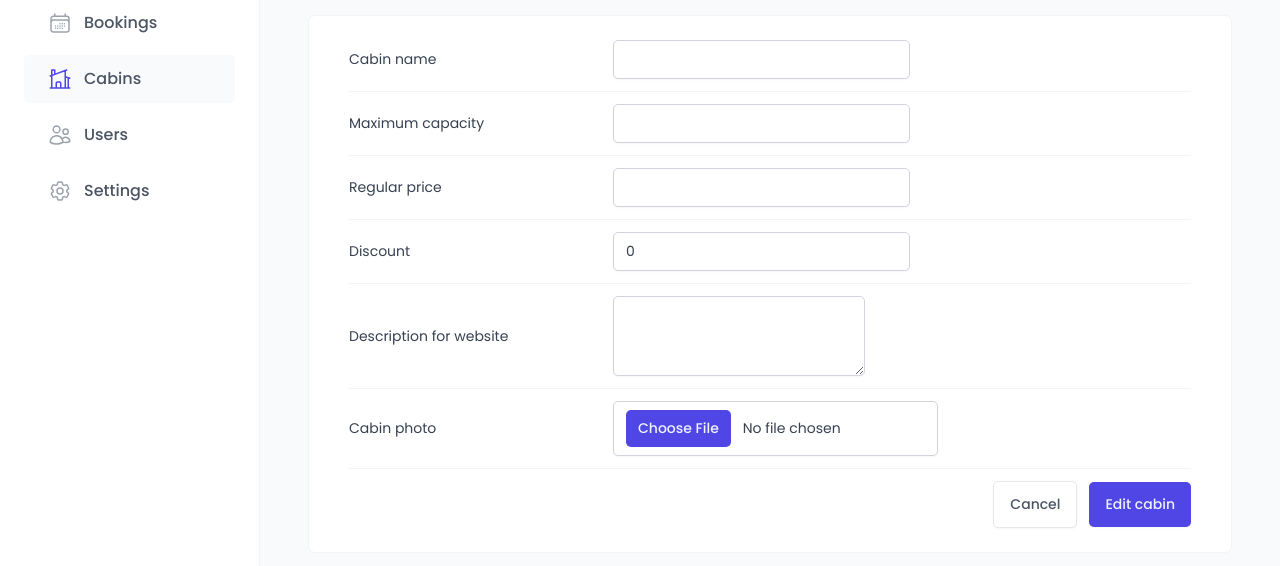
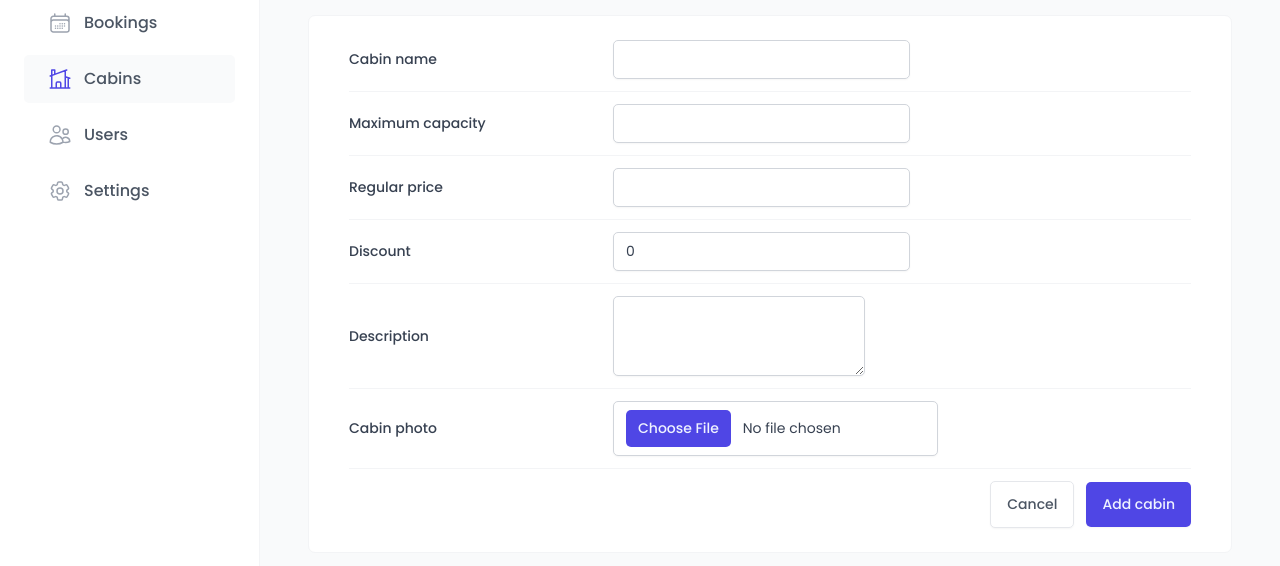
Before and after one commit to G-Mursalin/the-wild-oasis, a React (Vite) app: page /cabins in a window 1280 px wide. Shown: the part 224-790 px from the top of the page. Built offline with nearby package versions, Linux system fonts and the light colour scheme; no server answers; the database is empty; a web font is replaced by a local one.

Commit message:
user cabins add, delete functionality add

```diff
--- a/package.json
+++ b/package.json
@@ -14,6 +14,7 @@
     "@tanstack/react-query": "^5.0.0",
     "react": "^18.2.0",
     "react-dom": "^18.2.0",
+    "react-hook-form": "^7.47.0",
     "react-hot-toast": "^2.4.1",
     "react-icons": "^4.11.0",
     "react-router-dom": "^6.17.0"
--- a/src/features/cabins/CreateCabinForm/CreateCabinForm.jsx
+++ b/src/features/cabins/CreateCabinForm/CreateCabinForm.jsx
@@ -1,44 +1,106 @@
+import { useForm } from "react-hook-form";
 import Button from "../../../ui/Button/Button";
 import FormRow from "../../../ui/FormRow/FormRow";
+import { useCreateCabin } from "../hooks/useCreateCabin";
 
 function CreateCabinForm() {
+  const { isCreating, createCabin } = useCreateCabin();
+  const { register, handleSubmit, reset, getValues, formState } = useForm();
+
+  // Get Form Errors
+  const { errors } = formState;
+
+  // Handle Form Submit
+  const onSubmitForm = (data) => {
+    createCabin(
+      { ...data, image: data.image[0] },
+      {
+        onSuccess: () => {
+          reset();
+        },
+      }
+    );
+  };
+
   return (
-    <form>
-      <FormRow>
-        <label htmlFor="name">Cabin name</label>
-        <input type="text" id="name" />
+    <form onSubmit={handleSubmit(onSubmitForm)}>
+      <FormRow label="Cabin name" error={errors?.name?.message}>
+        <input
+          type="text"
+          id="name"
+          disabled={isCreating}
+          {...register("name", { required: "This field is required" })}
+        />
       </FormRow>
 
-      <FormRow>
-        <label htmlFor="maxCapacity">Maximum capacity</label>
-        <input type="number" id="maxCapacity" />
+      <FormRow label="Maximum capacity" error={errors?.maxCapacity?.message}>
+        <input
+          type="number"
+          id="maxCapacity"
+          disabled={isCreating}
+          {...register("maxCapacity", {
+            required: "This field is required",
+            min: { value: 1, message: "Capacity should me at least 1" },
+          })}
+        />
       </FormRow>
 
-      <FormRow>
-        <label htmlFor="regularPrice">Regular price</label>
-        <input type="number" id="regularPrice" />
+      <FormRow label="Regular price" error={errors?.regularPrice?.message}>
+        <input
+          type="number"
+          id="regularPrice"
+          disabled={isCreating}
+          min={0}
+          {...register("regularPrice", {
+            required: "This field is required",
+            min: { value: 0, message: "Minimum price 0" },
+          })}
+        />
       </FormRow>
 
-      <FormRow>
-        <label htmlFor="discount">Discount</label>
-        <input type="number" id="discount" defaultValue={0} />
+      <FormRow label="Discount" error={errors?.discount?.message}>
+        <input
+          type="number"
+          id="discount"
+          defaultValue={0}
+          min={0}
+          disabled={isCreating}
+          {...register("discount", {
+            required: "This field is required",
+            min: { value: 0, message: "Price should me at least 1" },
+            validate: (value) =>
+              +value <= +getValues().regularPrice ||
+              "Discount should be less than regular price",
+          })}
+        />
       </FormRow>
 
-      <FormRow>
-        <label htmlFor="description">Description for website</label>
-        <textarea type="number" id="description" defaultValue="" />
+      <FormRow label="Description" error={errors?.description?.message}>
+        <textarea
+          type="number"
+          id="description"
+          defaultValue=""
+          disabled={isCreating}
+          {...register("description", { required: "This field is required" })}
+        />
       </FormRow>
 
-      <FormRow>
-        <label htmlFor="image">Cabin photo</label>
-        <input type="file" id="image" accept="image/*" />
+      <FormRow label="Cabin photo">
+        <input
+          type="file"
+          id="image"
+          accept="image/*"
+          {...register("image", { required: "This field is required" })}
+        />
       </FormRow>
 
       <FormRow>
         <Button variation="secondary" type="reset">
           Cancel
         </Button>
-        <Button>Edit cabin</Button>
+        <Button disabled={isCreating} type="submit">
+          Add cabin
+        </Button>
       </FormRow>
     </form>
   );
--- a/src/features/cabins/hooks/useCabins.js
+++ b/src/features/cabins/hooks/useCabins.js
@@ -3,7 +3,7 @@ import { getCabins } from "../../../services/apiCabins";
 
 export function useCabins() {
   const {
-    isLoading,
+    isPending: isLoading,
     data: cabins,
     error,
   } = useQuery({
--- /dev/null
+++ b/src/features/cabins/hooks/useCreateCabin.js
@@ -0,0 +1,18 @@
+import { useMutation, useQueryClient } from "@tanstack/react-query";
+import { toast } from "react-hot-toast";
+import { createCabin as createCabinApi } from "../../../services/apiCabins";
+
+export function useCreateCabin() {
+  const queryClient = useQueryClient();
+
+  const { isPending: isCreating, mutate: createCabin } = useMutation({
+    mutationFn: createCabinApi,
+    onSuccess: () => {
+      toast.success("New cabin successfully created");
+      queryClient.invalidateQueries({ queryKey: ["cabins"] });
+    },
+    onError: (err) => toast.error(err.message),
+  });
+
+  return { isCreating, createCabin };
+}
--- a/src/features/cabins/hooks/useDeleteCabin.js
+++ b/src/features/cabins/hooks/useDeleteCabin.js
@@ -5,7 +5,7 @@ import { deleteCabin as deleteCabinApi } from "../../../services/apiCabins";
 export function useDeleteCabin() {
   const queryClient = useQueryClient();
 
-  const { isLoading: isDeleting, mutate: deleteCabin } = useMutation({
+  const { isPending: isDeleting, mutate: deleteCabin } = useMutation({
     mutationFn: deleteCabinApi,
     onSuccess: () => {
       toast.success("Cabin successfully deleted");
--- a/src/services/apiCabins.js
+++ b/src/services/apiCabins.js
@@ -1,4 +1,4 @@
-import supabase from "./supabase";
+import supabase, { supabaseUrl } from "./supabase";
 
 // Get All Cabins
 export async function getCabins() {
@@ -14,6 +14,13 @@ export async function getCabins() {
 
 // Delete a Cabin Via ID
 export async function deleteCabin(id) {
+  // Get storage image path before delete cabin
+  const { data: deleteCabinImagePath } = await supabase
+    .from("cabins")
+    .select("image")
+    .eq("id", id);
+
+  // Delete Cabin
   const { data, error } = await supabase.from("cabins").delete().eq("id", id);
 
   if (error) {
@@ -21,5 +28,50 @@ export async function deleteCabin(id) {
     throw new Error("Cabin could not be deleted");
   }
 
+  // After delete cabin also delete cain image from storage
+  const imageUrl = deleteCabinImagePath[0].image;
+  const imageName = imageUrl.substring(imageUrl.lastIndexOf("/") + 1);
+
+  await supabase.storage.from("cabin-images").remove([imageName]);
+
   return data;
 }
+
+// Create Cabin
+export async function createCabin(newCabin) {
+  const imageName = `${newCabin.image.name}-${Math.random()}`.replaceAll(
+    "/",
+    ""
+  );
+
+  const imagePath = `${supabaseUrl}/storage/v1/object/public/cabin-images/${imageName}`;
+
+  // 1. Create Image
+  const { data, error } = await supabase
+    .from("cabins")
+    .insert([{ ...newCabin, image: imagePath }])
+    .select();
+
+  // Throw Error
+  if (error) {
+    console.error(error);
+    throw new Error("Cabin could not be created");
+  }
+
+  // 2. Upload Image
+  const { error: storageError } = await supabase.storage
+    .from("cabin-images")
+    .upload(imageName, newCabin.image);
+
+  // If any error for Image upload then delete cabin too
+  if (storageError) {
+    await supabase.from("cabins").delete().eq("id", data[0].id);
+
+    console.error(storageError);
+    throw new Error(
+      "Cabin image could not be created and the cabin was not created"
+    );
+  }
+
+  return data;
+}
--- a/src/services/supabase.js
+++ b/src/services/supabase.js
@@ -1,6 +1,6 @@
 import { createClient } from "@supabase/supabase-js";
 
-const supabaseUrl = "https://cnjfvwqfhzsooobqomoz.supabase.co";
+export const supabaseUrl = "https://cnjfvwqfhzsooobqomoz.supabase.co";
 const supabaseKey =
   "eyJhbGciOiJIUzI1NiIsInR5cCI6IkpXVCJ9.eyJpc3MiOiJzdXBhYmFzZSIsInJlZiI6ImNuamZ2d3FmaHpzb29vYnFvbW96Iiwicm9sZSI6ImFub24iLCJpYXQiOjE2OTUwMTM4NzIsImV4cCI6MjAxMDU4OTg3Mn0.OoJQcMLWB4xxrvTEo2rXG5Urq2L5dN9qkjhInMyefAc";
 const supabase = createClient(supabaseUrl, supabaseKey);
--- a/src/ui/AppLayout/AppLayout.module.css
+++ b/src/ui/AppLayout/AppLayout.module.css
@@ -8,6 +8,7 @@
 .appLayout main {
   background-color: var(--color-grey-50);
   padding: 4rem 4.8rem 6.4rem;
+  overflow-y: scroll;
 }
 
 .container {
--- a/src/ui/Button/Button.jsx
+++ b/src/ui/Button/Button.jsx
@@ -6,12 +6,14 @@ function Button({
   disabled = false,
   onClick,
   children,
+  type = "button",
 }) {
   return (
     <button
       className={`${styles.button} ${styles[variation]} ${styles[size]}`}
       onClick={onClick}
       disabled={disabled}
+      type={type}
     >
       {children || "click me"}
     </button>
```
Also changed, not shown: 1 other file (tests, documents, lock files or other folders).
